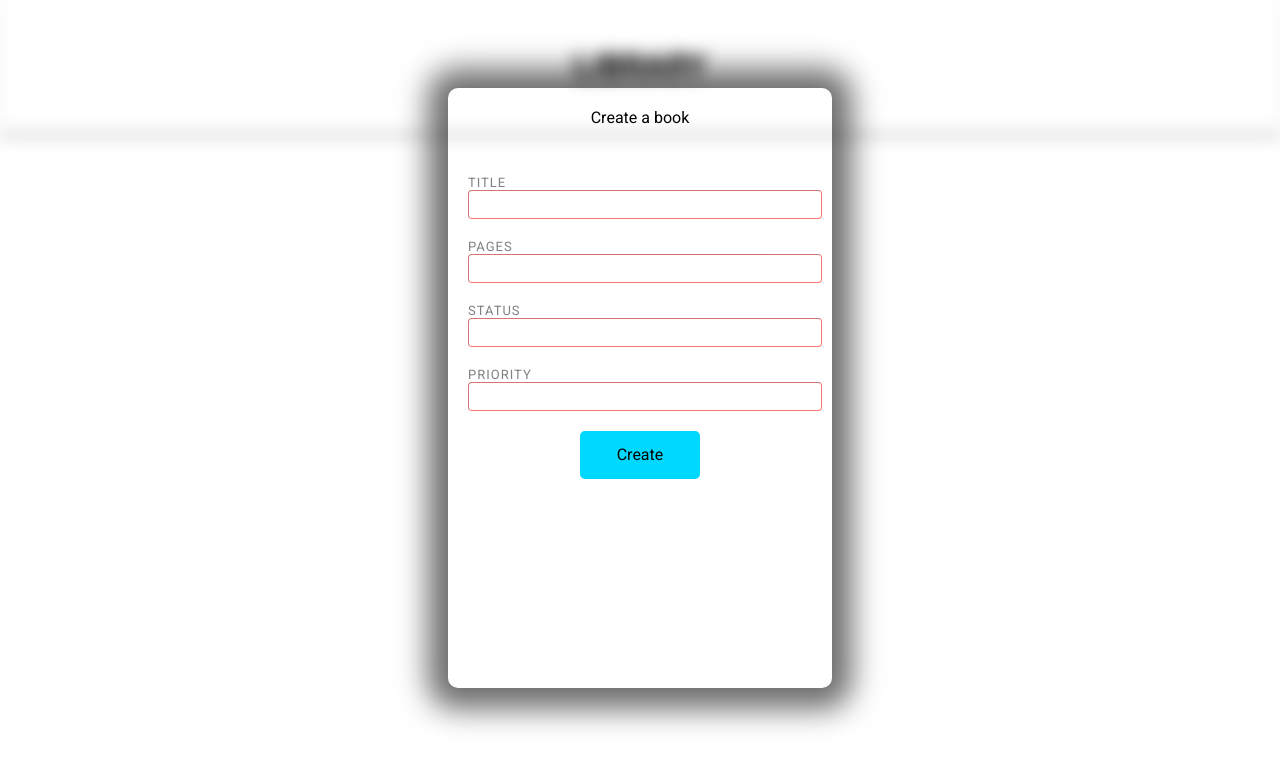
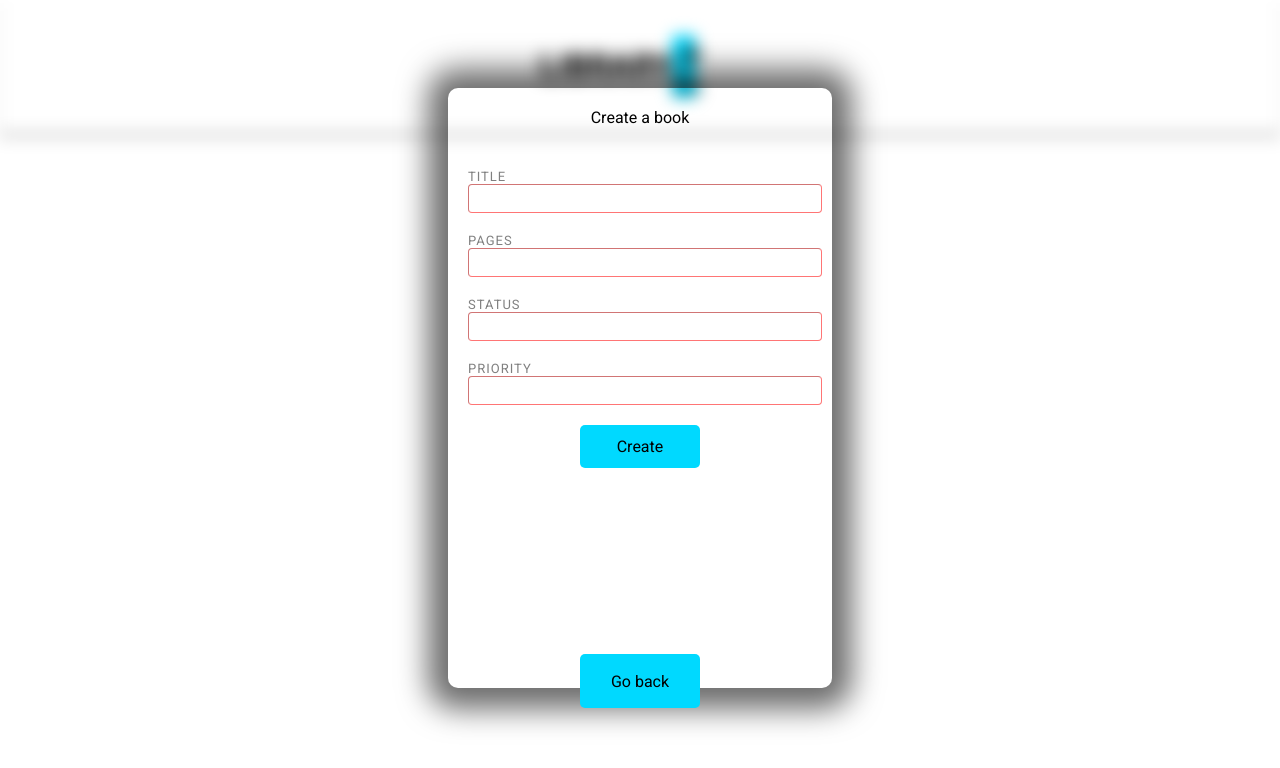
Before and after one commit to Vardhanb07/library, a plain HTML site: page index.html in a window 1280 px wide. Both pictures are taken after a click on the element 640 px from the left and 466 px from the top of the page. Drawn offline with Linux system fonts and the light colour scheme.

Commit message:
Add go-back button

```diff
--- a/index.html
+++ b/index.html
@@ -11,6 +11,9 @@
 <body>
     <div class="header">
         <h1>LIBRARY</h1>
+        <div class="add">
+            <button class="add-book"><img src="./assets/svgs/plus.svg" alt="plus-svg" width="40" height="40">Add</button>
+        </div>
     </div>
     <div class="books">
         <div class="book-holder">
@@ -28,7 +31,7 @@
                     </p>
                     <p>
                         <label for="pages">PAGES</label>
-                        <input type="text" id="title" required>
+                        <input type="text" id="pages" required>
                     </p>
                     <p>
                         <label for="status">STATUS</label>
@@ -40,6 +43,7 @@
                     </p>
                     <button type='submit'>Create</button>
                 </form>
+                <button class="return">Go back</button>
             </div>
         </div>
     </div>
```
